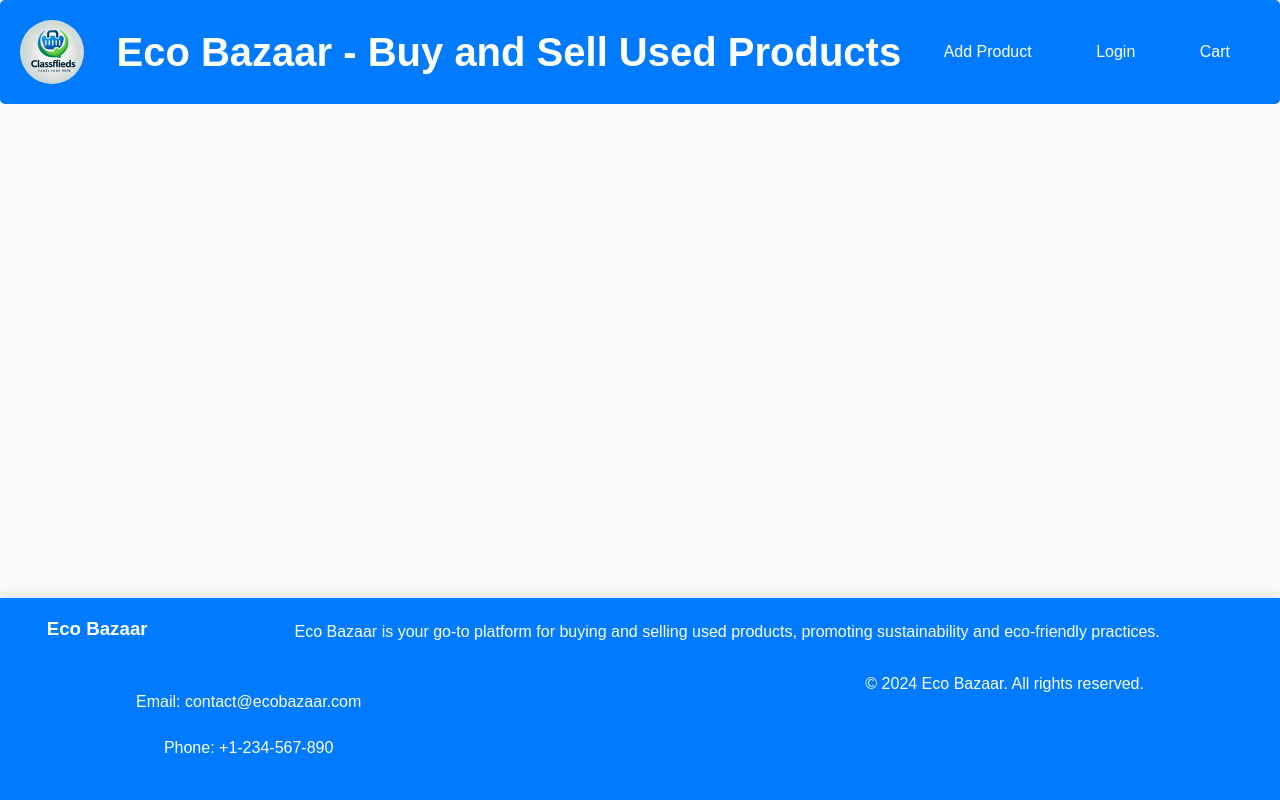
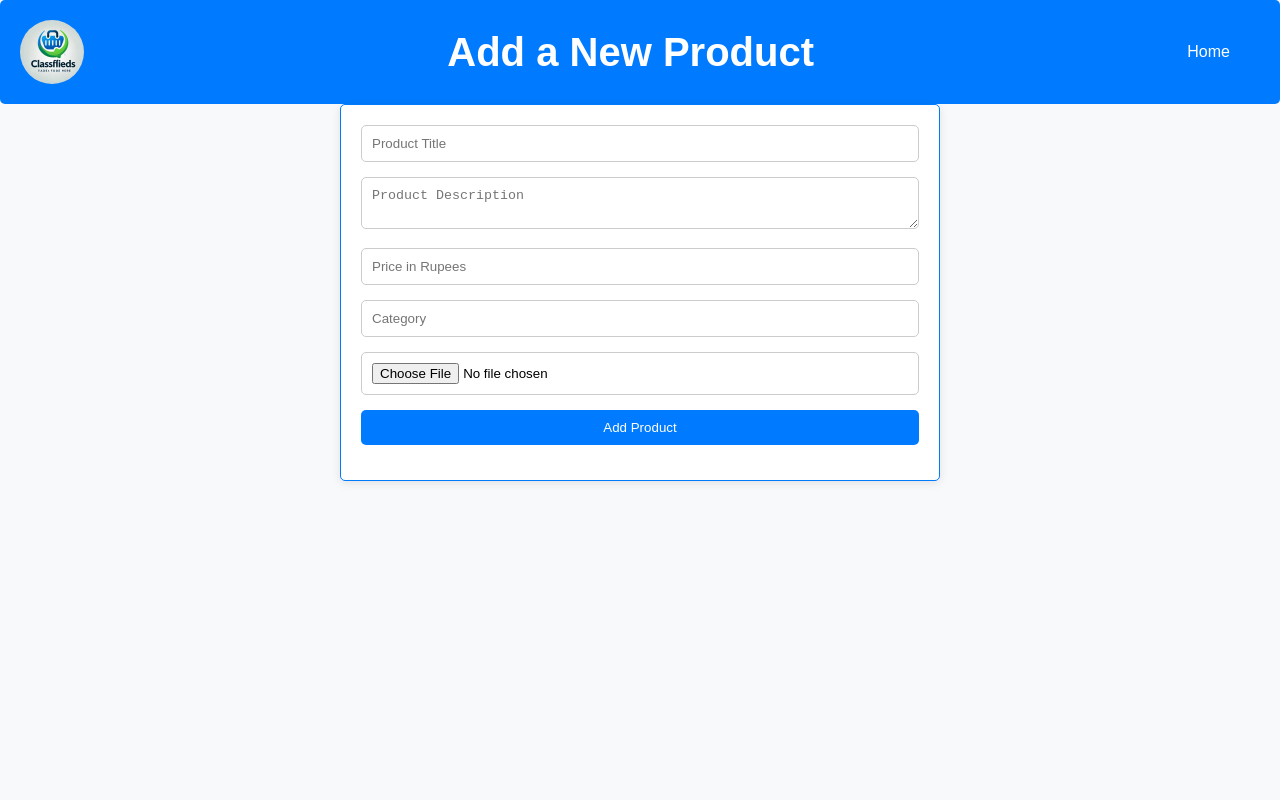
Before and after one commit to Sram46/EcoBazaar, a plain HTML site: page index.html in a window 1280 px wide. Drawn offline with Linux system fonts and the light colour scheme.

Commit message:
Update index.html

```diff
--- a/index.html
+++ b/index.html
@@ -3,36 +3,29 @@
 <head>
   <meta charset="UTF-8">
   <meta name="viewport" content="width=device-width, initial-scale=1.0">
-  <title>Eco Bazaar - Home</title> <!-- Elegant name: Eco Bazaar -->
+  <title>Add Product</title>
   <link rel="stylesheet" href="style.css">
 </head>
 <body>
   <header>
     <img src="file-zrjJ07w9iIQzNmKfIJfvs90F.jpg" class="logo" alt="Logo">
-    <h1>Eco Bazaar - Buy and Sell Used Products</h1>
+    <h1>Add a New Product</h1>
     <nav>
-      <a href="add-product.html">Add Product</a>
-      <a href="login.html">Login</a>
-      <a href="cart.html">Cart</a>
+      <a href="index.html">Home</a>
     </nav>
   </header>
 
-  <section id="product-list">
-    <!-- Products will be rendered here -->
+  <section>
+    <form id="product-form">
+      <input type="text" id="title" placeholder="Product Title" required>
+      <textarea id="description" placeholder="Product Description" required></textarea>
+      <input type="number" id="price" placeholder="Price in Rupees" required>
+      <input type="text" id="category" placeholder="Category" required>
+      <input type="file" id="image" required>
+      <button type="submit">Add Product</button>
+    </form>
   </section>
 
   <script src="products.js"></script>
-  <footer>
-    <div class="footer-content">
-      <h3>Eco Bazaar</h3><br>
-      <p>Eco Bazaar is your go-to platform for buying and selling used products, promoting sustainability and eco-friendly practices.</p><br>
-      <ul class="contact-info"><br>
-        <li>Email: contact@ecobazaar.com</li><br>
-        <li>Phone: +1-234-567-890</li><br>
-      </ul><br>
-      <p>&copy; 2024 Eco Bazaar. All rights reserved.</p>
-    </div>
-  </footer>
-
 </body>
 </html>
```
